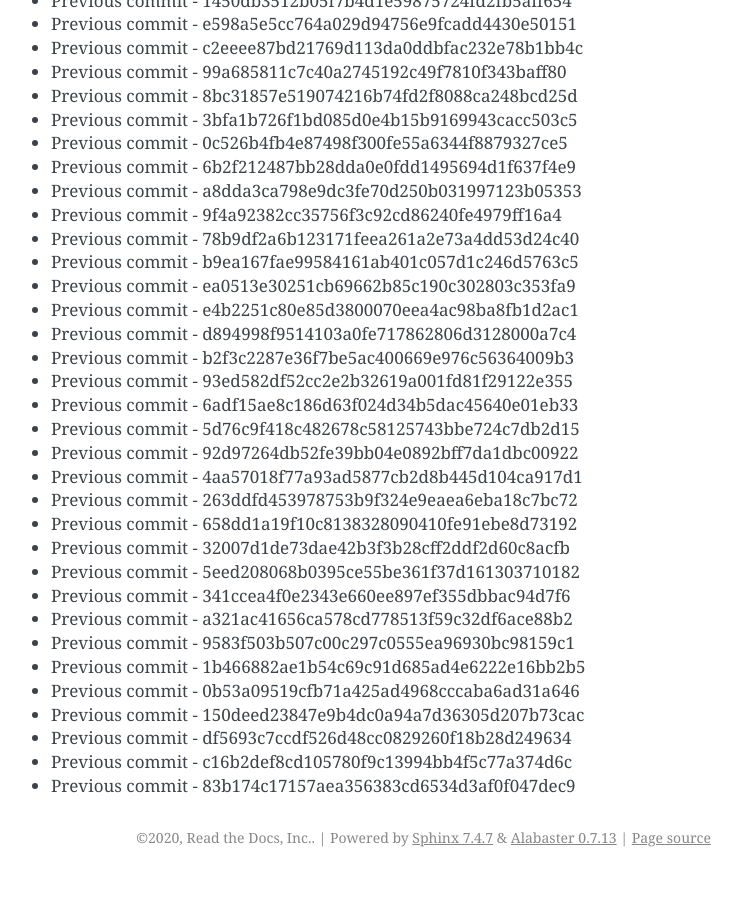
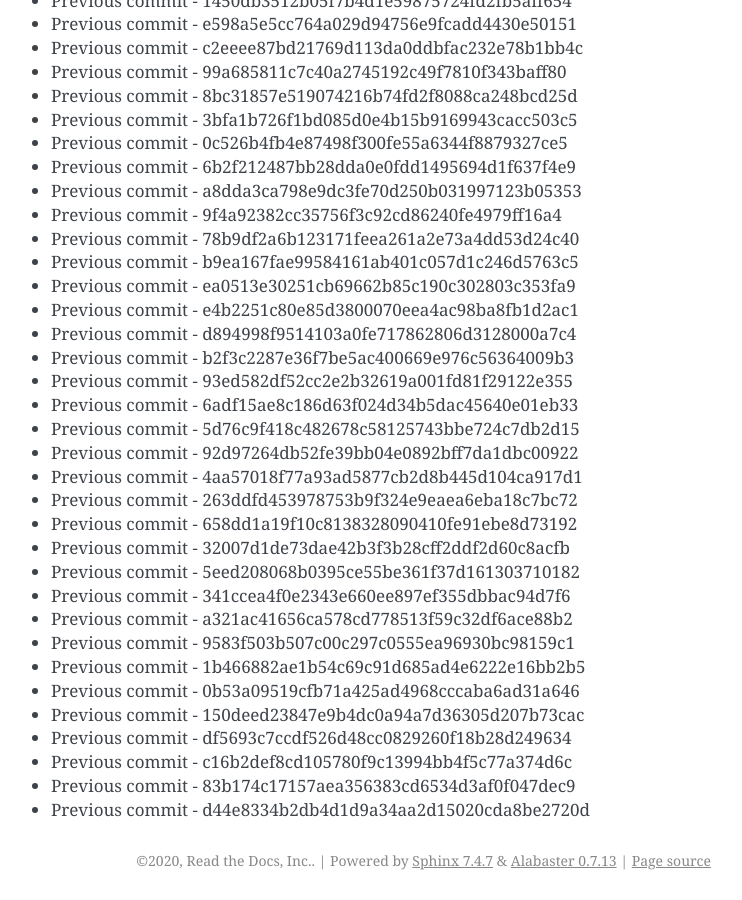
Before and after one commit to readthedocs/rtd-git-stresstest, a Sphinx documentation site: the page built from docs/updates.rst, in a window 1280 px wide and 900 px high, scrolled down 23024 px. Shown: the whole window, without its empty margins (399-1141 px from the left). Built offline with Sphinx 7.4.7, drawn with Linux system fonts in a browser that asks for light colours; before the commit the page ends 23901 px from its top, so only the background shows below that.

Commit message:
Generating commit from previous: d44e8334b2db4d1d9a34aa2d15020cda8be2720d

```diff
--- a/docs/updates.rst
+++ b/docs/updates.rst
@@ -999,3 +999,4 @@ It can be tested for any performance characteristics.
 * Previous commit - df5693c7ccdf526d48cc0829260f18b28d249634
 * Previous commit - c16b2def8cd105780f9c13994bb4f5c77a374d6c
 * Previous commit - 83b174c17157aea356383cd6534d3af0f047dec9
+* Previous commit - d44e8334b2db4d1d9a34aa2d15020cda8be2720d
```
